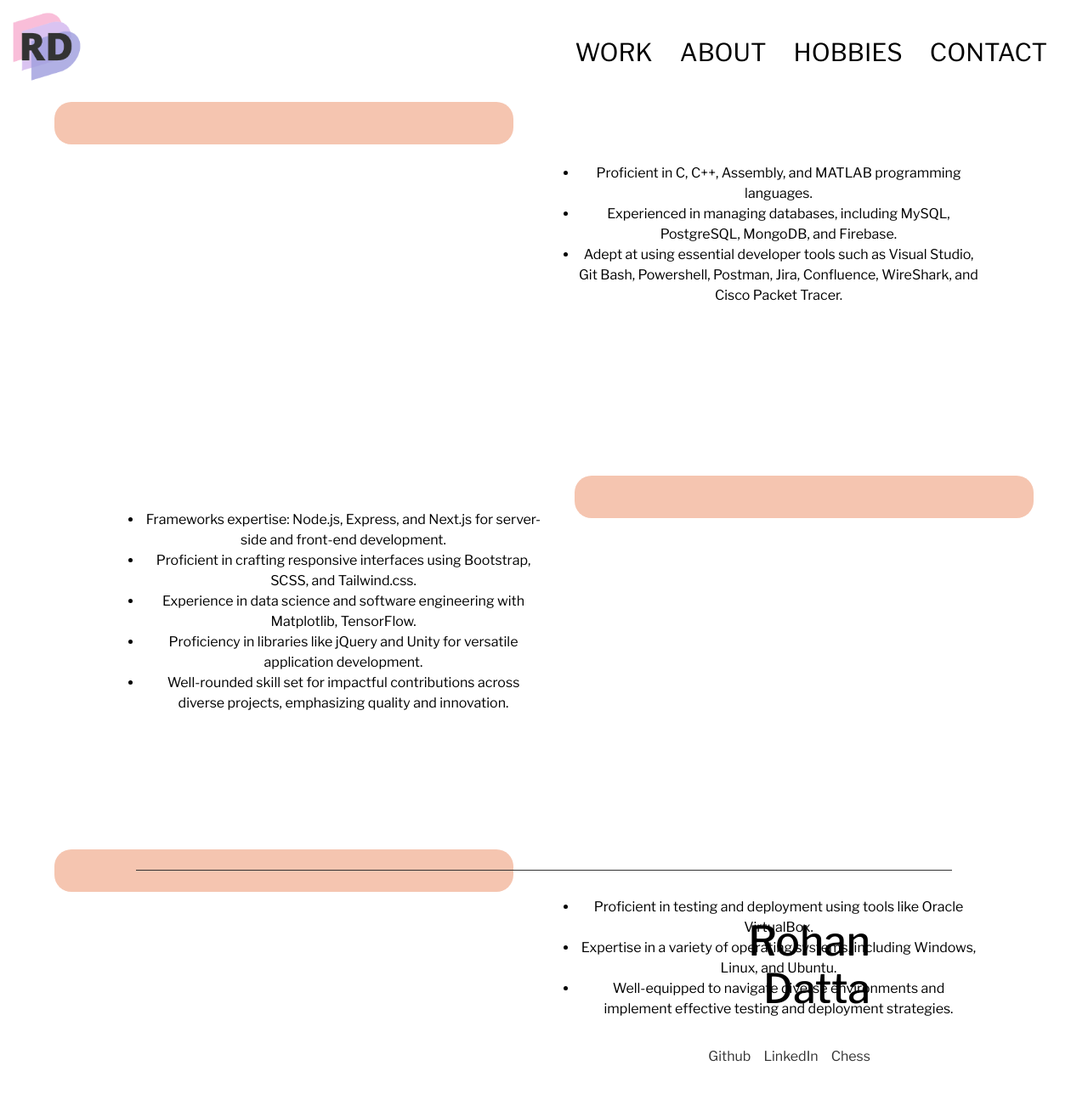
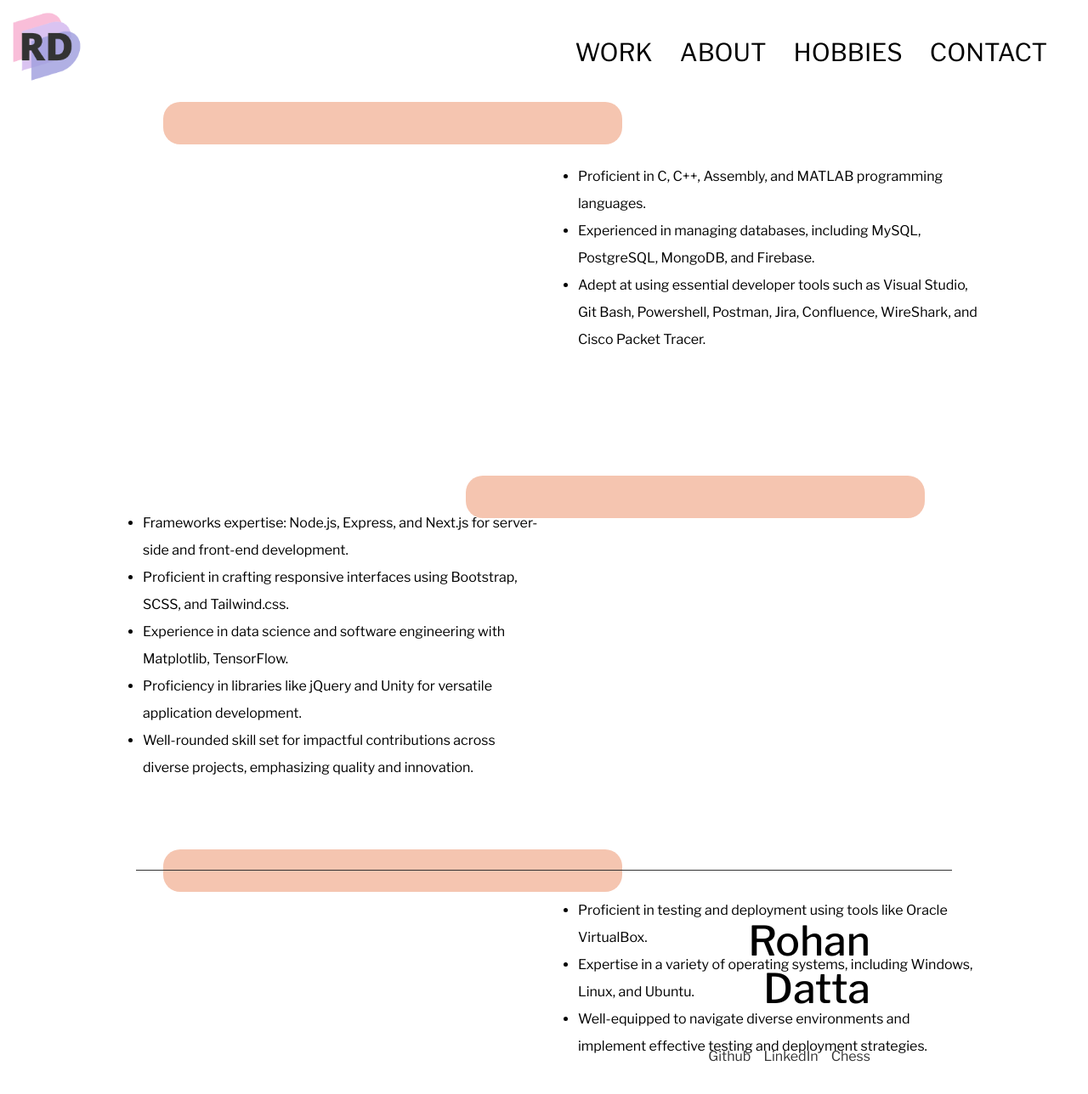
Before and after one commit to RoaringRohan/personal-portfolio, a React (Create React App) app: page /about in a window 1280 px wide. Shown: the top 1288 px of the page at 85% size. Built offline with nearby package versions, Linux system fonts and the light colour scheme.

Commit message:
Adjusted styles for About page

```diff
--- a/src/components/About/index.scss
+++ b/src/components/About/index.scss
@@ -4,19 +4,19 @@
     .languages {
         position: absolute;
         top: 15%;
-        left: 5%;
+        left: 15%;
     }
 
     .frameworks {
         position: absolute;
         top: 70%;
-        right: 5%;
+        right: 15%;
     }
 
     .testingdeployment {
         position: absolute;
         top: 125%;
-        left: 5%;
+        left: 15%;
     }
 
     .text-zone-1 {
@@ -24,10 +24,9 @@
         top: 22%;
         right: 10%;
         width: 40%;
-        text-align: center;
     }
 
-    .text-zone-1 p {
+    .text-zone-1 ul {
         line-height: 2; /* Adjust the value as needed */
     }
 
@@ -36,10 +35,9 @@
         top: 73%;
         left: 10%;
         width: 40%;
-        text-align: center;
     }
 
-    .text-zone-2 p {
+    .text-zone-2 ul {
         line-height: 2; /* Adjust the value as needed */
     }
 
@@ -48,10 +46,9 @@
         top: 130%;
         right: 10%;
         width: 40%;
-        text-align: center;
     }
 
-    .text-zone-3 p {
+    .text-zone-3 ul {
         line-height: 2; /* Adjust the value as needed */
     }
 }
```
